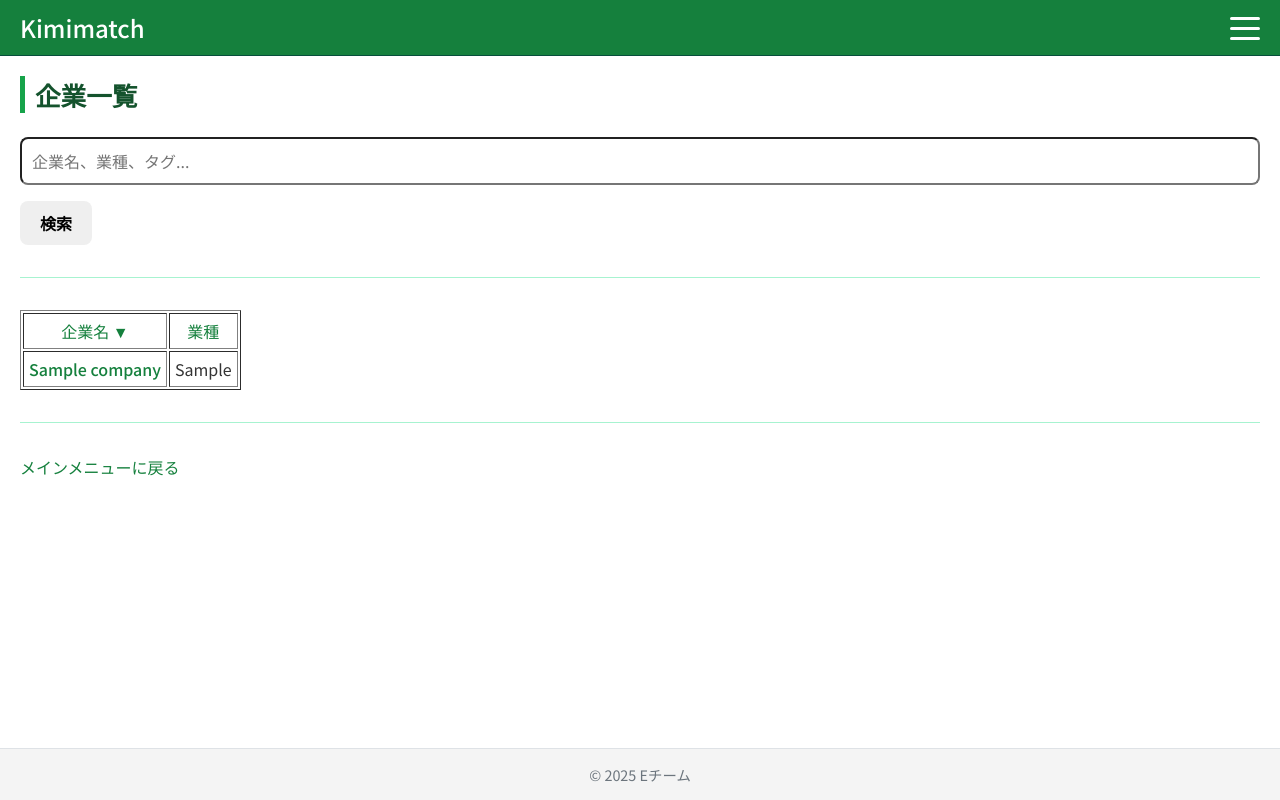
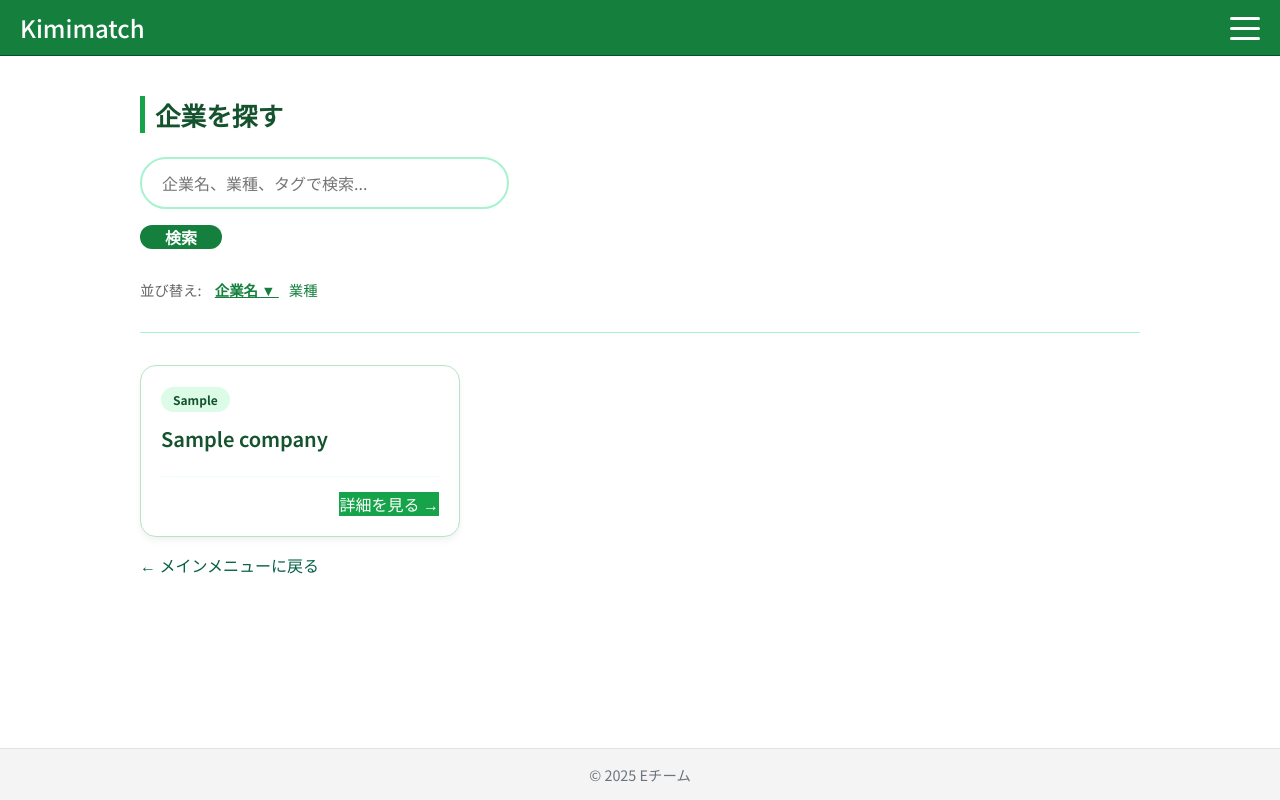
Before and after one commit to sho-kino66/kimimatch, a Django app: page /companies/list/ in a window 1280 px wide. Run offline with Django 4.2, Linux system fonts and the light colour scheme; a user stored in the database is signed in; tables that the repository leaves empty hold one stand-in row (values such as "Sample post"); parts of the project's set-up code (start-up, migrations or seed data) failed here and were passed over.

Commit message:
デザインとスカウト通知

```diff
--- a/accounts/views.py
+++ b/accounts/views.py
@@ -119,10 +119,14 @@ def dashboard(request):
     user = request.user
     user_type = None
     profile = None
+    scouts = [] # 初期化
 
     try:
         profile = user.student
         user_type = 'student'
+        # --- 追加：学生の場合のみ、自分宛のスカウトを最新順で取得 ---
+        scouts = Scout.objects.filter(student=profile).order_by('-created_at')
+        # -------------------------------------------------------
     except Student.DoesNotExist:
         try:
             profile = user.teacher
@@ -137,6 +141,7 @@ def dashboard(request):
                 else:
                     user_type = 'unassigned'
 
+    # 全体へのお知らせ取得
     announcement_list = Announcement.objects.all().order_by('-created_at')
     paginator = Paginator(announcement_list, 5)
     page_number = request.GET.get('page')
@@ -147,6 +152,7 @@ def dashboard(request):
         'user_type': user_type,
         'profile': profile,
         'announcements': page_obj,
+        'scouts': scouts, # --- 追加：コンテキストにスカウトを含める ---
     }
     return render(request, 'accounts/dashboard.html', context)
 
@@ -424,13 +430,17 @@ def grade_file(request):
     if request.method != 'POST':
         return JsonResponse({'error': 'POSTのみ許可'}, status=400)
 
+    # 1. 変数の初期化（エラー防止のために最初に行う）
+    saved_id = None
+    total_score = 0
+
     try:
         uploaded_file = request.FILES.get('upload')
         if not uploaded_file:
             return JsonResponse({'error': 'ファイルがありません'}, status=400)
 
         # --------------------------------------------------
-        # 1. AIサーバー（Colab）へ送信 (URLは適宜更新してください)
+        # 1. AIサーバー（Colab）へ送信
         # --------------------------------------------------
         external_ai_url = "https://overtrustfully-pinnatisect-jarod.ngrok-free.dev/grade_file/"
         headers = {"ngrok-skip-browser-warning": "true", "User-Agent": "Django-Client"}
@@ -447,33 +457,32 @@ def grade_file(request):
         ai_result_text = ai_data.get('result', '')
 
         # --------------------------------------------------
-        # 2. スコアの抽出 (ここを大幅修正！)
+        # 2. スコアの抽出（超柔軟版）
         # --------------------------------------------------
-        def get_score(name_list):
-            """
-            日本語と中国語の表記ゆれに対応して数字を抜き出す関数
-            """
+        # [SCORE] または [[SCORE]] から、[END] または [[END]] までを抽出（大文字小文字無視）
+        score_match = re.search(r'\[+SCORE\]+(.*?)\[+END\]+', ai_result_text, re.DOTALL | re.IGNORECASE)
+        score_text = score_match.group(1) if score_match else ai_result_text # 万が一タグがなくても全体から探す
+
+        def get_score(name_list, text):
             for name in name_list:
-                # 「正確性: 25」や「正確性 25」の形式を探す
-                match = re.search(fr'{name}[:：]?\s*(\d+)', ai_result_text)
+                # 項目名の後の最初の「数字」だけを探す（カッコなどは無視）
+                pattern = fr'{name}[^0-9]*(\d+)'
+                match = re.search(pattern, text)
                 if match:
                     return int(match.group(1))
             return 0
 
-        # 各項目を個別に抜き出す (AIが間違えて中国語を混ぜても拾えるように)
-        s1 = get_score(["正確性", "正确性"])
-        s2 = get_score(["可読性", "可读性"])
-        s3 = get_score(["パフォーマンス", "性能"])
-        s4 = get_score(["スタイル", "格式"])
+        # スコア抽出（AIが「精度」や「飾り」と書いてもOKなようにリスト化）
+        s1 = get_score(["正確性", "精度", "Accuracy"], score_text)
+        s2 = get_score(["可読性", "Readability"], score_text)
+        s3 = get_score(["パフォーマンス", "性能", "Performance"], score_text)
+        s4 = get_score(["スタイル", "飾り", "Style"], score_text)
 
-        # 【重要】合計はAIの数値を使わず、ここで計算する！
-        # これにより 25+20+25+20=90 と正しく算出されます
         total_score = s1 + s2 + s3 + s4
 
         # --------------------------------------------------
         # 3. データベースへ保存
         # --------------------------------------------------
-        saved_id = None
         if request.user.is_authenticated:
             student_profile = getattr(request.user, 'student', None)
 
@@ -481,26 +490,28 @@ def grade_file(request):
                 student=student_profile,
                 title=f"AI採点結果: {uploaded_file.name}",
                 description=ai_result_text,
-                # もしPortfolioモデルにscoreフィールドを追加したなら
-                # score=total_score
             )
 
             uploaded_file.seek(0)
             PortfolioItem.objects.create(portfolio=portfolio, file=uploaded_file)
             saved_id = portfolio.id
 
-        # フロントエンドに計算済みの正しいスコアを返す
+        # 成功レスポンス
         return JsonResponse({
             'status': 'success',
             'filename': uploaded_file.name,
             'raw_text': ai_result_text,
-            'total_score': total_score,  # 👈 90点として返る
-            'saved_portfolio_id': saved_id
+            'total_score': total_score,
+            'accuracy': s1,
+            'readability': s2,
+            'performance': s3,
+            'style': s4,
+            'saved_portfolio_id': saved_id  # 最初で定義しているのでエラーになりません
         })
 
     except requests.exceptions.Timeout:
         return JsonResponse({'error': 'AIサーバーがタイムアウトしました。'}, status=504)
     except Exception as e:
         import traceback
-        print(traceback.format_exc())
+        print(traceback.format_exc()) # サーバーのコンソールに詳細を表示
         return JsonResponse({'error': f'システムエラー: {str(e)}'}, status=500)
--- a/static/style.css
+++ b/static/style.css
@@ -166,6 +166,119 @@ form button[type="submit"] {
 /* === 4. カラーテーマ (ロール別) === */
 
 /* --- 4-1. 学生 (グリーン系) --- */
+/* 検索エリア */
+.role-student .search-container {
+    margin: 20px 0 30px 0;
+}
+.role-student .search-form {
+    display: flex;
+    gap: 10px;
+    max-width: 800px;
+}
+.role-student .search-form input[type="text"] {
+    flex: 1;
+    padding: 12px 20px;
+    border: 2px solid #a7f3d0;
+    border-radius: 30px;
+    font-size: 1rem;
+}
+.role-student .search-form input:focus {
+    outline: none;
+    border-color: #16a34a;
+    box-shadow: 0 0 0 3px rgba(22, 163, 74, 0.1);
+}
+.role-student .btn-search {
+    background-color: #15803d;
+    color: #ffffff;
+    border: none;
+    padding: 0 25px;
+    border-radius: 30px;
+    font-weight: 600;
+    cursor: pointer;
+}
+
+/* 並び替えエリア */
+.role-student .sort-options {
+    margin-bottom: 15px;
+    font-size: 0.9rem;
+    color: #666;
+}
+.role-student .sort-link {
+    margin-left: 10px;
+    text-decoration: none;
+    color: #15803d;
+}
+.role-student .sort-link.active {
+    font-weight: bold;
+    text-decoration: underline;
+}
+
+/* カードグリッド */
+.role-student .company-grid {
+    display: grid;
+    grid-template-columns: repeat(auto-fill, minmax(300px, 1fr));
+    gap: 20px;
+}
+.role-student .company-card {
+    background-color: #ffffff;
+    border: 1px solid #b7e4c7;
+    border-radius: 16px;
+    padding: 20px;
+    box-shadow: 0 4px 6px rgba(0, 0, 0, 0.05);
+    transition: transform 0.2s ease, box-shadow 0.2s ease;
+}
+.role-student .company-card:hover {
+    transform: translateY(-5px);
+    box-shadow: 0 8px 15px rgba(21, 128, 61, 0.1);
+}
+
+/* 業界バッジ */
+.role-student .industry-tag {
+    display: inline-block;
+    background-color: #dcfce7;
+    color: #14532d;
+    padding: 4px 12px;
+    border-radius: 20px;
+    font-size: 0.75rem;
+    font-weight: 700;
+    margin-bottom: 12px;
+}
+.role-student .company-name {
+    font-size: 1.25rem;
+    color: #14532d;
+    margin: 0 0 15px 0;
+    border-bottom: none; /* 既存のh3の下線を消す */
+}
+
+/* カード内のアクション */
+.role-student .card-footer {
+    border-top: 1px solid #f0fdf4;
+    padding-top: 15px;
+    text-align: right;
+}
+.role-student .btn-card-detail {
+    color: #15803d;
+    text-decoration: none;
+    font-weight: 600;
+    font-size: 0.9rem;
+}
+.role-student .btn-card-detail:hover {
+    text-decoration: underline;
+}
+.role-student .btn-card-delete {
+    background: none;
+    border: 1px solid #fca5a5;
+    color: #b91c1c;
+    padding: 5px 10px;
+    border-radius: 6px;
+    font-size: 0.8rem;
+    cursor: pointer;
+    transition: all 0.2s;
+}
+.role-student .btn-card-delete:hover {
+    background-color: #fef2f2;
+    border-color: #ef4444;
+}
 .role-student header {
   background-color: #15803d;
   border-bottom: 1px solid #064e3b;
--- a/templates/companies/company_list.html
+++ b/templates/companies/company_list.html
@@ -1,56 +1,61 @@
 {% extends "base.html" %}
-
 {% block title %}企業を探す{% endblock %}
 
 {% block content %}
-  <h2>企業一覧</h2>
+<div class="page-container">
+  <h2 class="page-title">企業を探す</h2>
 
-  <form method="get" action="{% url 'companies:list' %}">
-    <input type="text" name="query" value="{{ query }}" placeholder="企業名、業種、タグ...">
-    <button type="submit">検索</button>
+  <div class="search-container">
+    <form method="get" action="{% url 'companies:list' %}" class="search-form">
+      <div class="search-input-group">
+        <input type="text" name="query" value="{{ query }}" placeholder="企業名、業種、タグで検索...">
+        <button type="submit" class="btn-search">検索</button>
+      </div>
     </form>
-  <hr>
+  </div>
+
+  <div class="sort-options">
+    <span class="sort-label">並び替え:</span>
+    <a href="?sort=name&query={{ query }}" class="sort-link {% if sort_by == 'name' %}active{% endif %}">
+      企業名 {% if sort_by == 'name' %}▼{% endif %}
+    </a>
+    <a href="?sort=industry&query={{ query }}" class="sort-link {% if sort_by == 'industry' %}active{% endif %}">
+      業種 {% if sort_by == 'industry' %}▼{% endif %}
+    </a>
+  </div>
+
+  <hr class="divider">
 
   {% if companies %}
-    <table border="1" cellpadding="5">
-      <thead>
-        <tr>
-          <th>
-            <a href="?sort=name&query={{ query }}">
-              企業名
-              {% if sort_by == 'name' %}▼{% endif %}
+    <div class="company-grid">
+      {% for company in companies %}
+        <div class="company-card">
+          <div class="card-body">
+            <span class="industry-tag">{{ company.industry }}</span>
+            <h3 class="company-name">{{ company.name }}</h3>
+
+            <div class="card-footer">
+              <a href="{% url 'companies:detail' company.pk %}" class="btn-detail">
+                詳細を見る <span>→</span>
               </a>
-          </th>
-          <th>
-            <a href="?sort=industry&query={{ query }}">
-              業種
-              {% if sort_by == 'industry' %}▼{% endif %}
-            </a>
-          </th>
-        </tr>
-      </thead>
-      <tbody>
-        {% for company in companies %}
-          <tr>
-            <td>
-              <a href="{% url 'companies:detail' company.pk %}">
-                {{ company.name }}
-              </a>
-            </td>
-            <td>{{ company.industry }}</td>
-          </tr>
+            </div>
+          </div>
+        </div>
       {% endfor %}
-      </tbody>
-    </table>
+    </div>
 
   {% else %}
+    <div class="no-result">
       {% if query %}
-      <p>「{{ query }}」に一致する企業は見つかりませんでした。</p>
+        <p>「<strong>{{ query }}</strong>」に一致する企業は見つかりませんでした。</p>
       {% else %}
         <p>企業はまだ登録されていません。</p>
       {% endif %}
+    </div>
   {% endif %}
 
-  <hr>
-  <p><a href="{% url 'accounts:dashboard' %}">メインメニューに戻る</a></p>
+  <div class="page-footer">
+    <a href="{% url 'accounts:dashboard' %}" class="back-link">← メインメニューに戻る</a>
+  </div>
+</div>
 {% endblock %}
```
Also changed, not shown: companies/models.py (+7 -0 lines), templates/accounts/dashboard.html (+30 -2 lines), templates/accounts/favorite_company_list.html (+25 -23 lines), companies/migrations/0007_auto_20260122_1209.py (added). Lines whose indentation alone changed are shown as unchanged.
